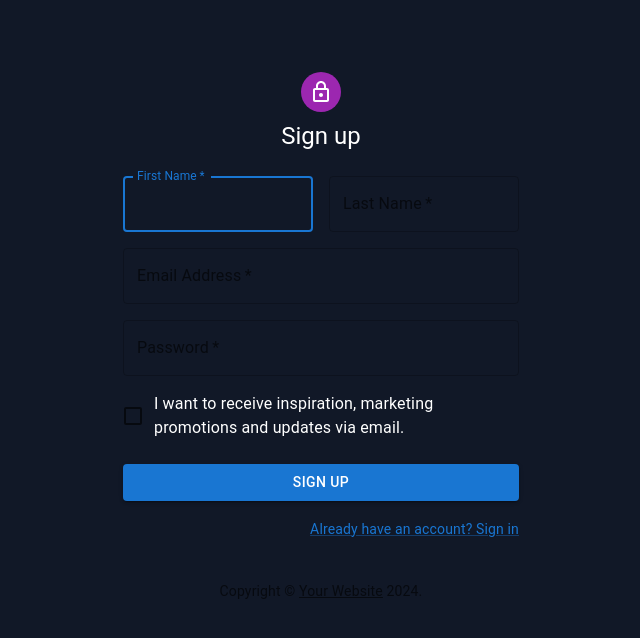
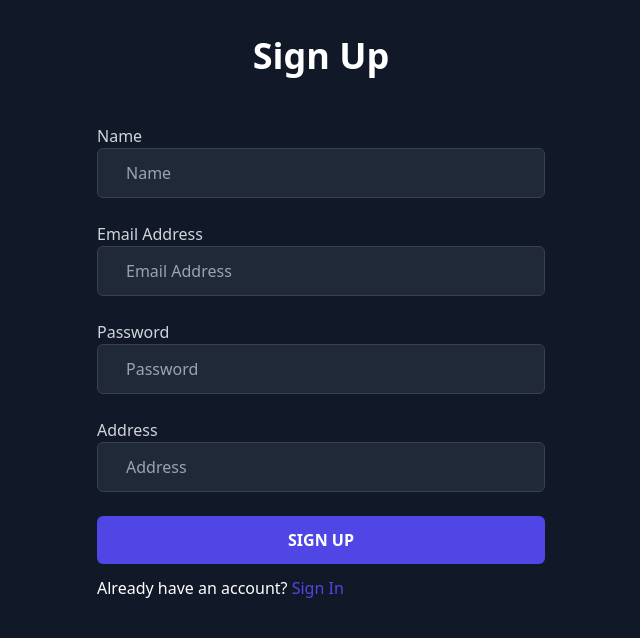
Before and after one commit to FaizanSurani/Projects, a React (Vite) app in the folder Food-Delivery-App/client-side/: page /sign-up in a window 1280 px wide. Shown: the top 638 px of the page, without its empty margins (319-959 px from the left). Built offline with nearby package versions, Linux system fonts and the light colour scheme.

Commit message:
Complete sign in and sign up page, Create a Submit functionality to send data to the database

```diff
--- a/Food-Delivery-App/client-side/src/pages/SignIn.jsx
+++ b/Food-Delivery-App/client-side/src/pages/SignIn.jsx
@@ -1,118 +1,76 @@
-import * as React from "react";
-import Avatar from "@mui/material/Avatar";
-import Button from "@mui/material/Button";
-import CssBaseline from "@mui/material/CssBaseline";
-import TextField from "@mui/material/TextField";
-import FormControlLabel from "@mui/material/FormControlLabel";
-import Checkbox from "@mui/material/Checkbox";
-import Link from "@mui/material/Link";
-import Grid from "@mui/material/Grid";
-import Box from "@mui/material/Box";
-import LockOutlinedIcon from "@mui/icons-material/LockOutlined";
-import Typography from "@mui/material/Typography";
-import Container from "@mui/material/Container";
-import { createTheme, ThemeProvider } from "@mui/material/styles";
-
-function Copyright(props) {
-  return (
-    <Typography
-      variant="body2"
-      color="text.secondary"
-      align="center"
-      {...props}>
-      {"Copyright © "}
-      <Link color="inherit" href="https://mui.com/">
-        Your Website
-      </Link>{" "}
-      {new Date().getFullYear()}
-      {"."}
-    </Typography>
-  );
-}
-
-// TODO remove, this demo shouldn't need to reset the theme.
-
-const defaultTheme = createTheme();
+import React, { useState } from "react";
+import { Link, useNavigate } from "react-router-dom";
 
 export default function SignIn() {
-  const handleSubmit = (event) => {
-    event.preventDefault();
-    const data = new FormData(event.currentTarget);
-    console.log({
-      email: data.get("email"),
-      password: data.get("password"),
+  const [formData, setFormData] = useState({
+    name: "",
+    password: "",
   });
+
+  const { name, password } = formData;
+  const navigate = useNavigate();
+
+  const handleChange = (e) => {
+    setFormData({ ...formData, [e.target.id]: e.target.value });
+  };
+
+  const handleSubmit = (e) => {
+    e.preventDefault();
+    navigate("/");
   };
 
   return (
-    <ThemeProvider theme={defaultTheme}>
-      <Container component="main" maxWidth="xs">
-        <CssBaseline />
-        <Box
-          sx={{
-            marginTop: 8,
-            display: "flex",
-            flexDirection: "column",
-            alignItems: "center",
-          }}>
-          <Avatar sx={{ m: 1, bgcolor: "secondary.main" }}>
-            <LockOutlinedIcon />
-          </Avatar>
-          <Typography component="h1" variant="h5">
-            Sign in
-          </Typography>
-          <Box
-            component="form"
-            onSubmit={handleSubmit}
-            noValidate
-            sx={{ mt: 1 }}>
-            <TextField
-              margin="normal"
-              required
-              fullWidth
-              id="email"
-              label="Email Address"
-              name="email"
-              autoComplete="email"
-              autoFocus
+    <>
+      <div className="text-center text-4xl mt-6 mb-6 px-7 py-3 font-semibold text-white">
+        <h1>Sign In</h1>
+      </div>
+      <div className="flex flex-col justify-center items-center">
+        <form onSubmit={handleSubmit} className="w-full max-w-md">
+          <label htmlFor="name" className="block text-gray-300 mt-3">
+            Name
+          </label>
+          <input
+            className="w-full px-7 py-3  mb-3 rounded-md border border-gray-700  transition duration-150 ease-in-out hover:border-gray-600 active:border-gray-800 text-gray-300 bg-gray-800"
+            type="text"
+            placeholder="Name"
+            id="name"
+            value={name}
+            onChange={handleChange}
           />
-            <TextField
-              margin="normal"
-              required
-              fullWidth
-              name="password"
-              label="Password"
+          <br />
+          <label htmlFor="password" className="block text-gray-300">
+            Password
+          </label>
+          <input
+            className="w-full px-7 py-3 mb-3 rounded-md border border-gray-700  transition duration-150 ease-in-out hover:border-gray-600 active:border-gray-800 text-gray-300 bg-gray-800"
             type="password"
+            placeholder="Password"
             id="password"
-              autoComplete="current-password"
+            value={password}
+            onChange={handleChange}
           />
-            <FormControlLabel
-              control={<Checkbox value="remember" color="primary" />}
-              label="Remember me"
-            />
-            <Button
-              type="submit"
-              fullWidth
-              variant="contained"
-              sx={{ mt: 3, mb: 2 }}>
+          <br />
+          <button
+            className="uppercase font-semibold w-full px-4 py-2 mt-3 mb-3 bg-indigo-600 text-white rounded-md hover:bg-indigo-700 transition duration-150 ease-in-out"
+            type="submit">
             Sign In
-            </Button>
-            <Grid container>
-              <Grid item xs>
-                <Link href="#" variant="body2">
-                  Forgot password?
+          </button>
+          <br />
+          <div className="flex justify-between items-center mt-3">
+            <Link
+              to="/forgot-password"
+              className="text-indigo-600 hover:underline">
+              Forgot Password?
             </Link>
-              </Grid>
-              <Grid item>
-                <Link href="#" variant="body2">
-                  {"Don't have an account? Sign Up"}
+            <p>
+              Don't have an account?{" "}
+              <Link to="/sign-up" className="text-indigo-600 hover:underline">
+                Sign Up
               </Link>
-              </Grid>
-            </Grid>
-          </Box>
-        </Box>
-        <Copyright sx={{ mt: 8, mb: 4 }} />
-      </Container>
-    </ThemeProvider>
+            </p>
+          </div>
+        </form>
+      </div>
+    </>
   );
 }
--- a/Food-Delivery-App/client-side/src/pages/SignUp.jsx
+++ b/Food-Delivery-App/client-side/src/pages/SignUp.jsx
@@ -1,141 +1,114 @@
-import * as React from "react";
-import Avatar from "@mui/material/Avatar";
-import Button from "@mui/material/Button";
-import CssBaseline from "@mui/material/CssBaseline";
-import TextField from "@mui/material/TextField";
-import FormControlLabel from "@mui/material/FormControlLabel";
-import Checkbox from "@mui/material/Checkbox";
-import Link from "@mui/material/Link";
-import Grid from "@mui/material/Grid";
-import Box from "@mui/material/Box";
-import LockOutlinedIcon from "@mui/icons-material/LockOutlined";
-import Typography from "@mui/material/Typography";
-import Container from "@mui/material/Container";
-import { createTheme, ThemeProvider } from "@mui/material/styles";
-
-function Copyright(props) {
-  return (
-    <Typography
-      variant="body2"
-      color="text.secondary"
-      align="center"
-      {...props}>
-      {"Copyright © "}
-      <Link color="inherit" href="https://mui.com/">
-        Your Website
-      </Link>{" "}
-      {new Date().getFullYear()}
-      {"."}
-    </Typography>
-  );
-}
-
-// TODO remove, this demo shouldn't need to reset the theme.
-
-const defaultTheme = createTheme();
+import React, { useState } from "react";
+import { Link, json, useNavigate } from "react-router-dom";
 
 export default function SignUp() {
-  const handleSubmit = (event) => {
-    event.preventDefault();
-    const data = new FormData(event.currentTarget);
-    console.log({
-      email: data.get("email"),
-      password: data.get("password"),
+  const [formData, setFormData] = useState({
+    name: "",
+    email: "",
+    password: "",
+    address: "",
   });
+
+  const { name, email, password, address } = formData;
+  const navigate = useNavigate();
+
+  const handleChange = (e) => {
+    setFormData({ ...formData, [e.target.id]: e.target.value });
+  };
+
+  const handleSubmit = async (e) => {
+    e.preventDefault();
+    const response = await fetch("http://localhost:3000/createuser", {
+      method: "POST",
+      headers: {
+        "Content-Type": "application/json",
+      },
+      body: JSON.stringify({
+        name: name,
+        email: email,
+        password: password,
+        location: address,
+      }),
+    });
+    const json = await response.json();
+    console.log(json);
+
+    if (json.success) {
+      navigate("/sign-up");
+    } else {
+      alert("Enter valid credentials");
+    }
   };
 
   return (
-    <ThemeProvider theme={defaultTheme}>
-      <Container component="main" maxWidth="xs">
-        <CssBaseline />
-        <Box
-          sx={{
-            marginTop: 8,
-            display: "flex",
-            flexDirection: "column",
-            alignItems: "center",
-          }}>
-          <Avatar sx={{ m: 1, bgcolor: "secondary.main" }}>
-            <LockOutlinedIcon />
-          </Avatar>
-          <Typography component="h1" variant="h5">
-            Sign up
-          </Typography>
-          <Box
-            component="form"
-            noValidate
-            onSubmit={handleSubmit}
-            sx={{ mt: 3 }}>
-            <Grid container spacing={2}>
-              <Grid item xs={12} sm={6}>
-                <TextField
-                  autoComplete="given-name"
-                  name="firstName"
-                  required
-                  fullWidth
-                  id="firstName"
-                  label="First Name"
-                  autoFocus
+    <>
+      <div className="text-center text-4xl mt-6 mb-6 px-7 py-3 font-semibold">
+        <h1>Sign Up</h1>
+      </div>
+      <div className="flex flex-col justify-center items-center">
+        <form onSubmit={handleSubmit} className="w-full max-w-md">
+          <label htmlFor="name" className="block text-gray-300 mt-3">
+            Name
+          </label>
+          <input
+            className="w-full px-7 py-3 mb-3 rounded-md border border-gray-700  transition duration-150 ease-in-out hover:border-gray-600 active:border-gray-800  bg-gray-800"
+            type="text"
+            placeholder="Name"
+            id="name"
+            value={name}
+            onChange={handleChange}
           />
-              </Grid>
-              <Grid item xs={12} sm={6}>
-                <TextField
-                  required
-                  fullWidth
-                  id="lastName"
-                  label="Last Name"
-                  name="lastName"
-                  autoComplete="family-name"
+
+          <label htmlFor="email" className="block text-gray-300 mt-3">
+            Email Address
+          </label>
+          <input
+            className="w-full px-7 py-3  mb-3 rounded-md border border-gray-700  transition duration-150 ease-in-out hover:border-gray-600 active:border-gray-800 text-gray-300 bg-gray-800"
+            type="email"
+            placeholder="Email Address"
+            id="email"
+            value={email}
+            onChange={handleChange}
           />
-              </Grid>
-              <Grid item xs={12}>
-                <TextField
-                  required
-                  fullWidth
-                  id="email"
-                  label="Email Address"
-                  name="email"
-                  autoComplete="email"
+          <br />
+          <label htmlFor="password" className="block text-gray-300 mt-3">
+            Password
+          </label>
+          <input
+            className="w-full px-7 py-3  mb-3 rounded-md border border-gray-700  transition duration-150 ease-in-out hover:border-gray-600 active:border-gray-800 text-gray-300 bg-gray-800"
+            type="password"
+            placeholder="Password"
+            id="password"
+            value={password}
+            onChange={handleChange}
           />
-              </Grid>
-              <Grid item xs={12}>
-                <TextField
-                  required
-                  fullWidth
-                  name="password"
-                  label="Password"
-                  type="password"
-                  id="password"
-                  autoComplete="new-password"
+          <br />
+          <label htmlFor="address" className="block text-gray-300 mt-3">
+            Address
+          </label>
+          <input
+            className="w-full px-7 py-3  mb-3 rounded-md border border-gray-700  transition duration-150 ease-in-out hover:border-gray-600 active:border-gray-800 text-gray-300 bg-gray-800"
+            type="text"
+            placeholder="Address"
+            id="address"
+            value={address}
+            onChange={handleChange}
           />
-              </Grid>
-              <Grid item xs={12}>
-                <FormControlLabel
-                  control={
-                    <Checkbox value="allowExtraEmails" color="primary" />
-                  }
-                  label="I want to receive inspiration, marketing promotions and updates via email."
-                />
-              </Grid>
-            </Grid>
-            <Button
+          <br />
+          <button
             type="submit"
-              fullWidth
-              variant="contained"
-              sx={{ mt: 3, mb: 2 }}>
+            className="uppercase font-semibold w-full px-7 py-3 mt-3 bg-indigo-600 text-white rounded-md hover:bg-indigo-700 focus:bg-indigo-700 transition duration-150 ease-in-out">
             Sign Up
-            </Button>
-            <Grid container justifyContent="flex-end">
-              <Grid item>
-                <Link href="#" variant="body2">
-                  Already have an account? Sign in
+          </button>
+          <br />
+          <p className="mt-3">
+            Already have an account?{" "}
+            <Link to="/sign-in" className="text-indigo-600 hover:underline">
+              Sign In
             </Link>
-              </Grid>
-            </Grid>
-          </Box>
-        </Box>
-        <Copyright sx={{ mt: 5 }} />
-      </Container>
-    </ThemeProvider>
+          </p>
+        </form>
+      </div>
+    </>
   );
 }
```
Also changed, not shown: 2 other files (tests, documents, lock files or other folders). Lines whose indentation alone changed are shown as unchanged.
